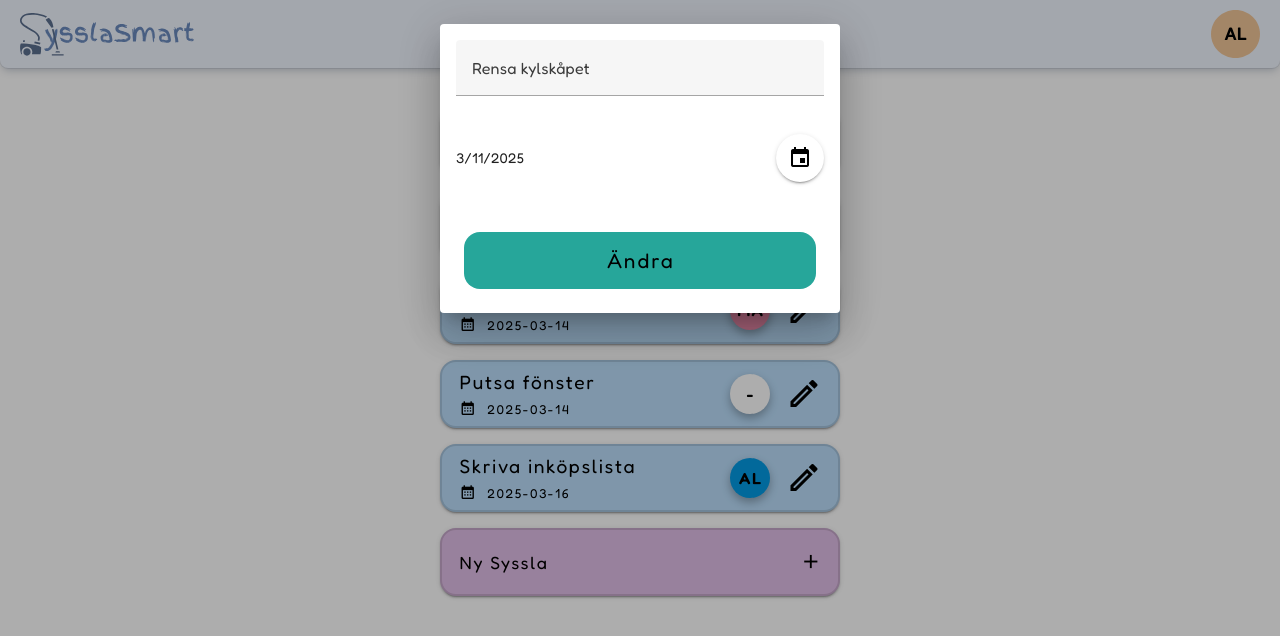
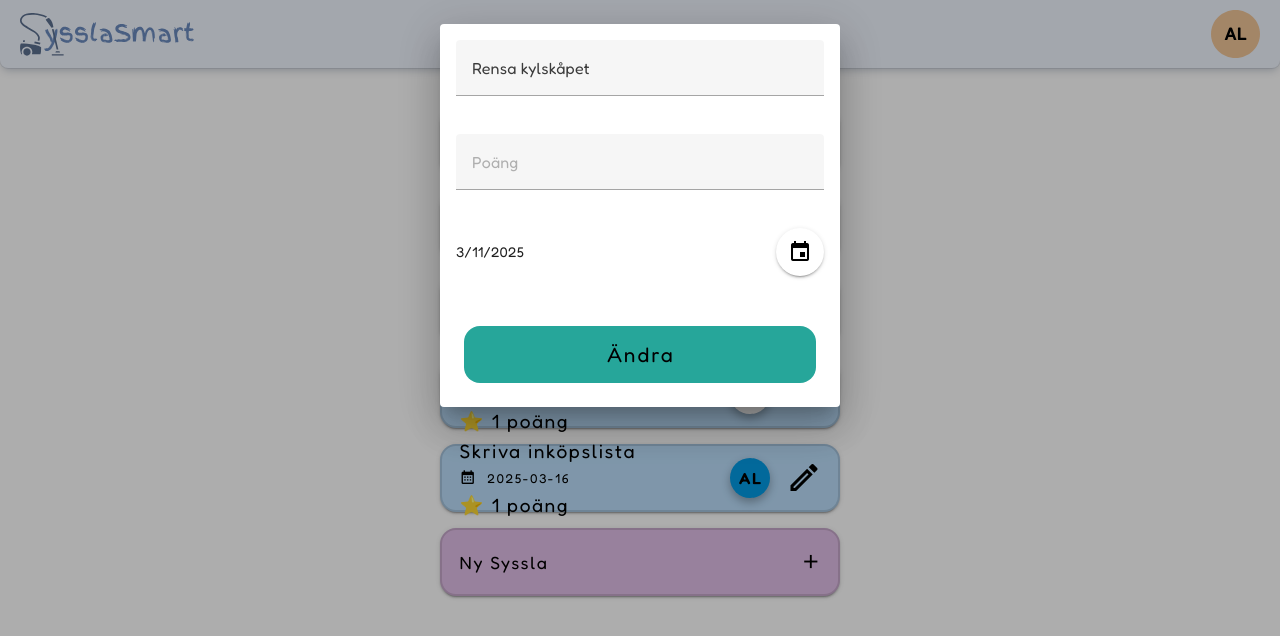
Before and after one commit to IT-Hogskolan-Stockholm/syssla-smart, a Vue app: page / in a window 1280 px wide. Both pictures are taken after a click on the button 804 px from the left and 142 px from the top of the page. Shown: the top 636 px of the page. Built offline with nearby package versions, Linux system fonts and the light colour scheme.

Commit message:
fixat poäng variablen behöver nu fixa css

```diff
--- a/src/stores/ChoreStore.js
+++ b/src/stores/ChoreStore.js
@@ -77,8 +77,8 @@ export const useChoreStore = defineStore('choreStore', () => {
     assignUserDialog.value = false
   }
 
-  const addChore = (choreTitle, selectedDate) => {
-    console.log('Adding chore:', choreTitle, 'Date:', selectedDate)
+  const addChore = (choreTitle, selectedDate, rewardPoints) => {
+    console.log('Adding chore:', choreTitle, 'Date:', selectedDate, 'Points:', rewardPoints)
     if (!choreTitle.trim()) {
       console.warn('Chore title is empty, stopping function.')
       return
@@ -91,6 +91,7 @@ export const useChoreStore = defineStore('choreStore', () => {
       if (choreIndex !== -1) {
         chores.value[choreIndex].title = choreTitle
         chores.value[choreIndex].deadline = selectedDate
+        chores.value[choreIndex].pointValue = rewardPoints
         console.log('Chore updated:', chores.value[choreIndex])
       }
     } else {
@@ -101,7 +102,7 @@ export const useChoreStore = defineStore('choreStore', () => {
         deadline: selectedDate || '',
         assignedTo: '',
         isCompleted: false,
-        pointValue: null
+        pointValue: rewardPoints
       })
       console.log('Updated chores list:', chores.value)
     }
--- a/src/views/Sysslor.vue
+++ b/src/views/Sysslor.vue
@@ -23,6 +23,7 @@ const form = ref(null)
 const dateError = ref(null)
 const validateDate = ref(false)
 const assignRandomUser = store.assignRandomUser
+const rewardPoints = ref(null)
 
 watch(
   () => store.editingChore,
@@ -82,11 +83,12 @@ const handleSubmit = async () => {
   }
 
   if (titleValid && dateValid) {
-    addChore(choreName.value, formattedDate.value)
+    addChore(choreName.value, formattedDate.value, rewardPoints.value)
     closeAddChoreDialog()
     form.value.reset()
     selectedDate.value = null
     dateError.value = null
+    rewardPoints.value = null
   }
 }
 </script>
@@ -106,6 +108,7 @@ const handleSubmit = async () => {
             <span><v-icon>mdi-calendar-month</v-icon></span>
             <span>{{ formatDate(chore.deadline) }}</span>
           </div>
+          <span class="black-text">⭐ {{ chore.pointValue }} poäng</span>
         </div>
         <div class="icons-container d-flex flex-row align-center ga-4">
           <span
@@ -180,6 +183,12 @@ const handleSubmit = async () => {
                 v-model="choreName"
                 placeholder="Titel"
                 :rules="[rules.required]"
+              ></v-text-field>
+              <v-text-field
+                v-model="rewardPoints"
+                placeholder="Poäng"
+                type="number"
+                class="mt-4"
               ></v-text-field>
 
               <!-- Date Picker -->
```
